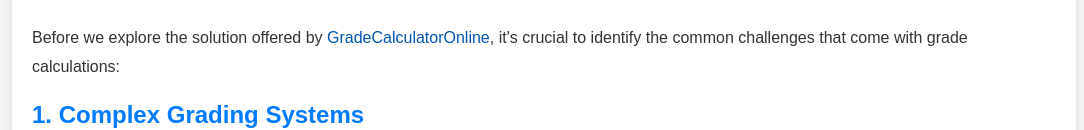
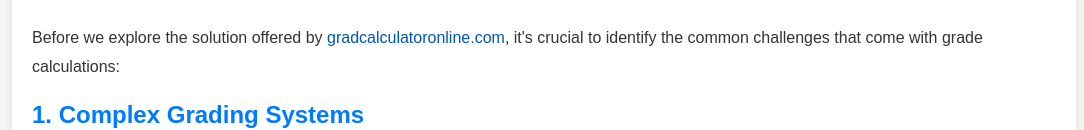
Before and after one commit to roberthinsom/gradecalculatoronline-netlify, a plain HTML site: page index.html in a window 1280 px wide. Shown: the part 396-526 px from the top of the page, without its empty margins (96-1180 px from the left). Drawn offline with Linux system fonts and the light colour scheme.

Commit message:
Update index.html

```diff
--- a/index.html
+++ b/index.html
@@ -90,7 +90,7 @@
 
         <h2>Understanding the Challenges of Grade Calculation</h2>
 
-        <p>Before we explore the solution offered by <a href="https://gradecalculatoronline.com/">GradeCalculatorOnline</a>, it's crucial to identify the common challenges that come with grade calculations:</p>
+        <p>Before we explore the solution offered by <a href="https://gradecalculatoronline.com/">gradcalculatoronline.com</a>, it's crucial to identify the common challenges that come with grade calculations:</p>
 
         <h3>1. Complex Grading Systems</h3>
         <p>Many educational institutions employ intricate grading systems with various weightings for different assignments, exams, and participation components. Manually tracking these weightings can be confusing and prone to mistakes.</p>
```
